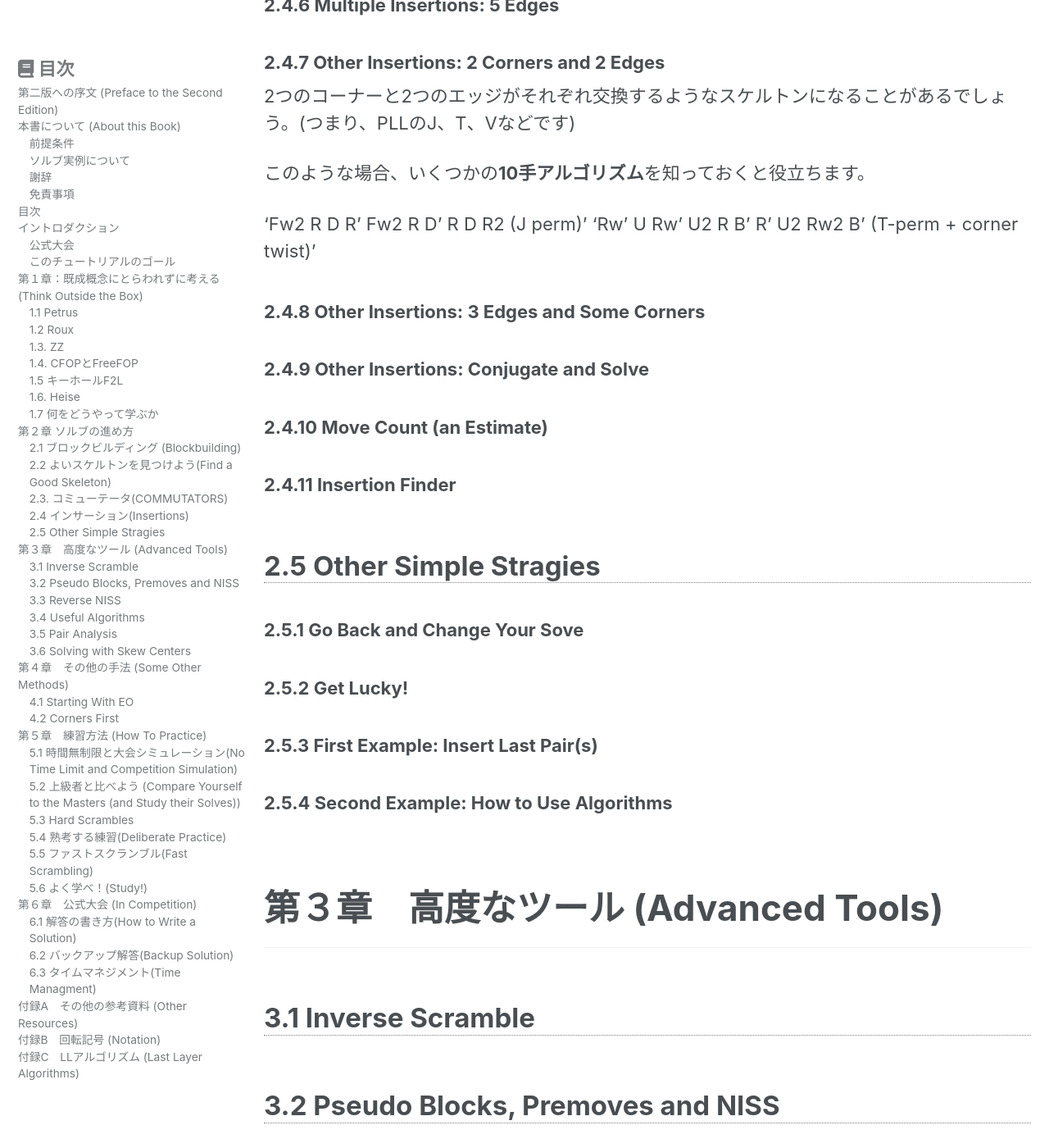
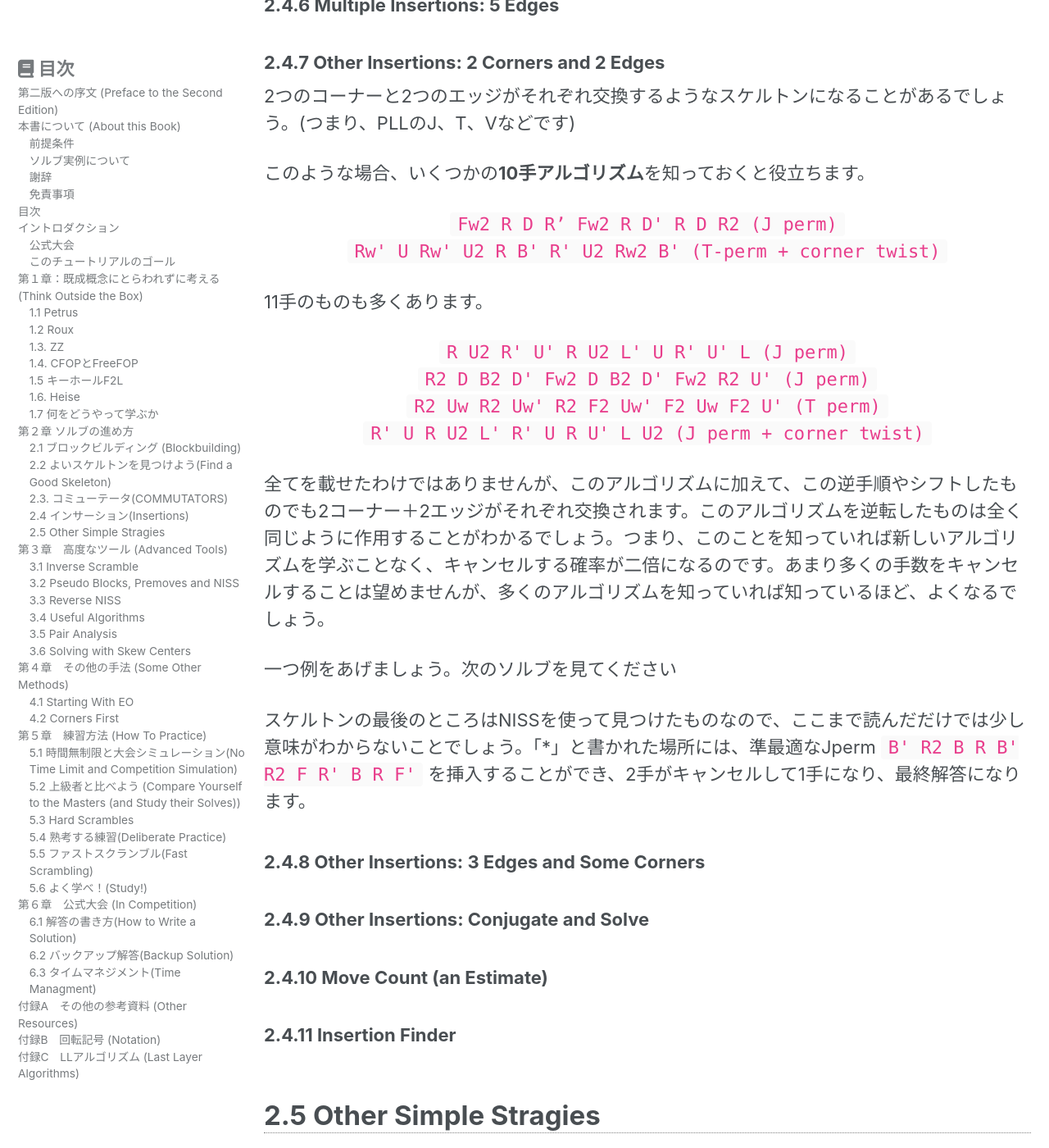
Before and after one commit to kawam1123/translation, a Jekyll site: the page built from _pages/FMC-tutorial.md, in a window 1280 px wide and 1400 px high, scrolled down 40355 px. Shown: the whole window at 82% size. Built offline with Jekyll 4.4.1, drawn with Linux system fonts in a browser that asks for light colours; cached includes are drawn as plain includes; nearby versions of some CDN libraries.

```diff
--- a/_pages/FMC-tutorial.md
+++ b/_pages/FMC-tutorial.md
@@ -2005,8 +2005,17 @@ For more about edge insertions, see Section 4.2 about corner-first methods.
 
 このような場合、いくつかの**10手アルゴリズム**を知っておくと役立ちます。
 
-'Fw2 R D R’ Fw2 R D' R D R2 (J perm)'
-'Rw' U Rw' U2 R B' R' U2 Rw2 B' (T-perm + corner twist)'
+`Fw2 R D R’ Fw2 R D' R D R2 (J perm)`
+`Rw' U Rw' U2 R B' R' U2 Rw2 B' (T-perm + corner twist)`
+{: .text-center}
+
+11手のものも多くあります。
+
+`R U2 R' U' R U2 L' U R' U' L (J perm)`
+`R2 D B2 D' Fw2 D B2 D' Fw2 R2 U' (J perm)`
+`R2 Uw R2 Uw' R2 F2 Uw' F2 Uw F2 U' (T perm)`
+`R' U R U2 L' R' U R U' L U2 (J perm + corner twist)`
+{: .text-center}
 
 <!--
 2.4.7 Other Insertions: 2 Corners and 2 Edges
@@ -2020,6 +2029,14 @@ R U2 R' U' R U2 L' U R' U' L (J perm)
 R2 D B2 D' Fw2 D B2 D' Fw2 R2 U' (J perm)
 R2 Uw R2 Uw' R2 F2 Uw' F2 Uw F2 U' (T perm)
 R' U R U2 L' R' U R U' L U2 (J perm + corner twist)
+-->
+全てを載せたわけではありませんが、このアルゴリズムに加えて、この逆手順やシフトしたものでも2コーナー＋2エッジがそれぞれ交換されます。このアルゴリズムを逆転したものは全く同じように作用することがわかるでしょう。つまり、このことを知っていれば新しいアルゴリズムを学ぶことなく、キャンセルする確率が二倍になるのです。あまり多くの手数をキャンセルすることは望めませんが、多くのアルゴリズムを知っていれば知っているほど、よくなるでしょう。
+
+一つ例をあげましょう。次のソルブを見てください
+
+
+
+<!--
 Besides all of these algorithms (this is not a complete list anyway), also their inverses and
 “shifted” versions solve a 2 corners - 2 edges double swap.
 Note that the inverses of these algorithms solve exactly the same case. Just by
@@ -2037,6 +2054,9 @@ R' D' R D2 F U2 //Found using NISS (6/17)
 Solution: B' F D2 L' R2 B R B' R2 F R' B R F' R2 F2 D F' D2 F R' D' R D2
 F U2 (26)
 See on alg.cubing.net
+-->
+スケルトンの最後のところはNISSを使って見つけたものなので、ここまで読んだだけでは少し意味がわからないことでしょう。「*」と書かれた場所には、準最適なJperm `B' R2 B R B' R2 F R' B R F'` を挿入することができ、2手がキャンセルして1手になり、最終解答になります。
+<!--
 The end of the skeleton was found using NISS, so it will be a bit mysterious until you get
 to that section. Notice that in the same spot marked by * you can insert the sub-optimal Jperm B' R2 B R B' R2 F R' B R F', cancelling 2 moves instead of 1 and getting the same final
 result.
```
